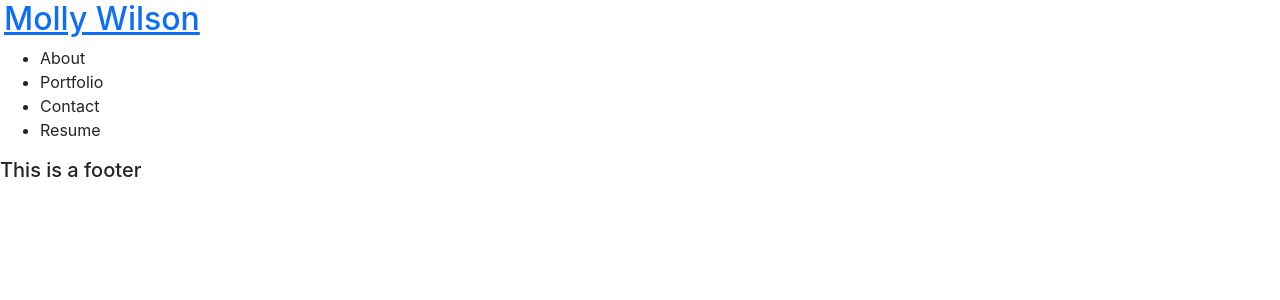
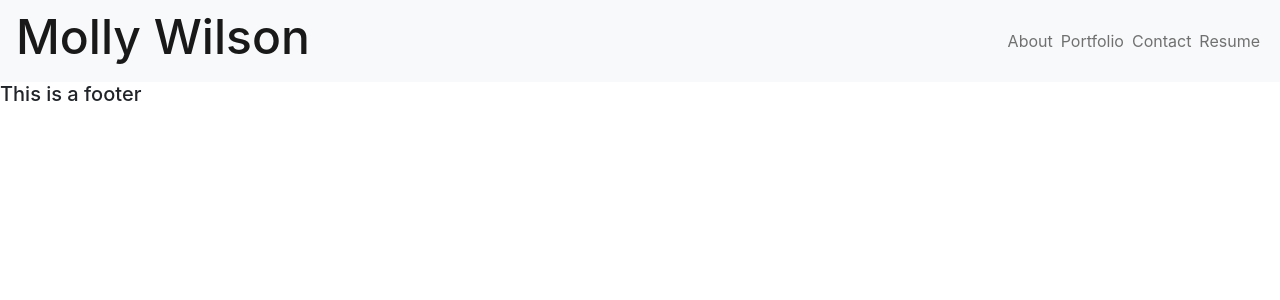
Before and after one commit to mswil/React-Portfolio, a React (Create React App) app: page / in a window 1280 px wide. Shown: the top 300 px of the page. Built offline with nearby package versions, Linux system fonts and the light colour scheme.

Commit message:
styled navbar

```diff
--- a/public/index.html
+++ b/public/index.html
@@ -3,45 +3,28 @@
 
 <head>
   <meta charset="utf-8" />
-  <link rel="icon" href="%PUBLIC_URL%/favicon.ico" />
+  <!-- <link rel="icon" href="%PUBLIC_URL%/favicon.ico" /> -->
   <meta name="viewport" content="width=device-width, initial-scale=1" />
-  <meta name="theme-color" content="#000000" />
+  <!-- <meta name="theme-color" content="#000000" /> -->
   <meta name="description" content="Web site created using create-react-app" />
-  <link rel="apple-touch-icon" href="%PUBLIC_URL%/logo192.png" />
-  <!--
-      manifest.json provides metadata used when your web app is installed on a
-      user's mobile device or desktop. See https://developers.google.com/web/fundamentals/web-app-manifest/
-    -->
-  <link rel="manifest" href="%PUBLIC_URL%/manifest.json" />
-  <!--
-      Notice the use of %PUBLIC_URL% in the tags above.
-      It will be replaced with the URL of the `public` folder during the build.
-      Only files inside the `public` folder can be referenced from the HTML.
 
-      Unlike "/favicon.ico" or "favicon.ico", "%PUBLIC_URL%/favicon.ico" will
-      work correctly both with client-side routing and a non-root public URL.
-      Learn how to configure a non-root public URL by running `npm run build`.
-    -->
+  <!-- <link rel="apple-touch-icon" href="%PUBLIC_URL%/logo192.png" />
+  <link rel="manifest" href="%PUBLIC_URL%/manifest.json" /> -->
+
   <!-- CSS only -->
   <link href="https://cdn.jsdelivr.net/npm/bootstrap@5.0.2/dist/css/bootstrap.min.css" rel="stylesheet"
-    integrity="sha384-EVSTQN3/azprG1Anm3QDgpJLIm9Nao0Yz1ztcQTwFspd3yD65VohhpuuCOmLASjC" crossorigin="anonymous">
-  <title>React App</title>
+  integrity="sha384-EVSTQN3/azprG1Anm3QDgpJLIm9Nao0Yz1ztcQTwFspd3yD65VohhpuuCOmLASjC" crossorigin="anonymous">
+
+  <link rel="stylesheet" href="./style.css">
+
+  <title>Molly Wilson - Portfolio</title>
+
 </head>
 
 <body>
-  <noscript>You need to enable JavaScript to run this app.</noscript>
   <div id="root"></div>
-  <!--
-      This HTML file is a template.
-      If you open it directly in the browser, you will see an empty page.
+</body>
 
-      You can add webfonts, meta tags, or analytics to this file.
-      The build step will place the bundled scripts into the <body> tag.
-
-      To begin the development, run `npm start` or `yarn start`.
-      To create a production bundle, use `npm run build` or `yarn build`.
-    -->
-</body>
 <!-- JavaScript Bundle with Popper -->
 <script src="https://cdn.jsdelivr.net/npm/bootstrap@5.0.2/dist/js/bootstrap.bundle.min.js"
   integrity="sha384-MrcW6ZMFYlzcLA8Nl+NtUVF0sA7MsXsP1UyJoMp4YLEuNSfAP+JcXn/tWtIaxVXM" crossorigin="anonymous"></script>
--- /dev/null
+++ b/public/style.css
@@ -0,0 +1,76 @@
+:root {
+    --primary: #07bc9c;
+    --dark-primary: #01866e;
+    --second: #454d59;
+    --light-second: #636e80;
+  }
+  .navbar-brand {
+    font-size: 1.5em;
+  }
+
+  .nav-link {
+      cursor: pointer;
+  }
+
+  .navbar-light .navbar-nav .nav-link:hover {
+    color: var(--primary);
+  }
+
+  .btn {
+    background-color: var(--primary);
+    background-image: linear-gradient(to right, #01866e, var(--primary), #01866e);
+    transition: background-position 0.5s ease-out;
+    background-size: 200%;
+    color: white;
+  }
+
+  .btn:hover {
+    background-position: 100% 0;
+    color: white;
+  }
+
+  .btn:focus {
+    box-shadow: 0 0 0 0.2rem rgb(7 188 156 / 25%);
+  }
+
+  .bg-prime {
+    background-color: var(--primary);
+    color: white;
+  }
+
+  .bg-second {
+      background-color: #e9ecef;
+  }
+
+  .jumbotron {
+    margin-bottom: 0;
+  }
+
+  .img-thumbnail {
+    padding: 0;
+    border-width: 0;
+  }
+
+  .about blockquote {
+    border-left: 3px solid var(--dark-primary);
+    color: var(--dark-primary);
+  }
+
+  .text-prime {
+      color: var(--primary);
+  }
+
+  .text-light-second {
+      color: var(--light-second);
+  }
+
+  /* small >576 */
+  @media (min-width: 576px) {
+  }
+  /* Medium >768 */
+  @media (min-width: 768px) {
+  }
+  /* large >992 */
+  @media (min-width: 992px) {
+
+  }
--- a/src/components/Header.js
+++ b/src/components/Header.js
@@ -10,9 +10,9 @@ function Header(props) {
     } = props;
 
     return (
-        <header className="flex-row px-1">
+        <header className="flex-row px-1 navbar navbar-light bg-light px-3">
             <h2>
-                <a data-testid="link" href="/">Molly Wilson</a>
+                <a className="navbar-brand" href="/">Molly Wilson</a>
             </h2>
             <Nav
                 navStates={navStates}
--- a/src/components/Nav.js
+++ b/src/components/Nav.js
@@ -13,15 +13,15 @@ function Nav(props) {
     }, [currentNavState]);
 
     return (
-        <ul className="flex-row">
+        <ul className="flex-row navbar-nav">
 
             {navStates.map((navlink) => (
                 <li
-                    className={`mx-1
+                    className={`mx-1 nav-item
                             ${currentNavState === navlink && 'navActive'}`}
                     key={navlink}
                 >
-                    <span onClick={() => {
+                    <span className="nav-link" onClick={() => {
                         console.log(navlink)
                         setNavState(navlink)}}>
                         {navlink}
```
Also changed, not shown: src/index.css (line endings or trailing spaces).
